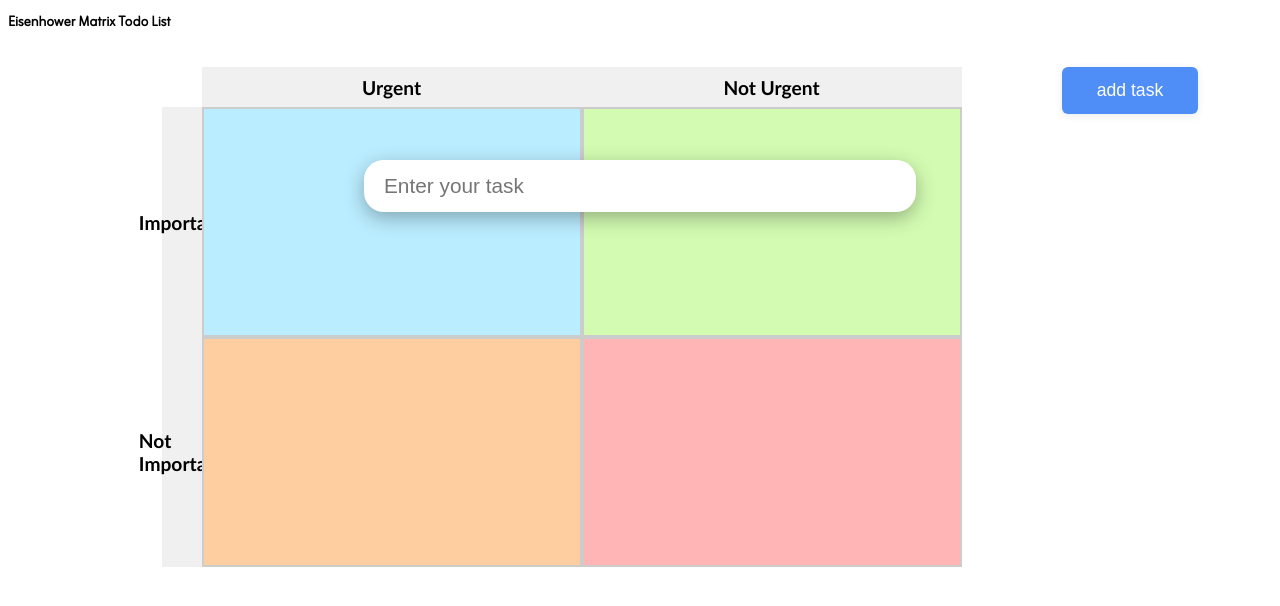
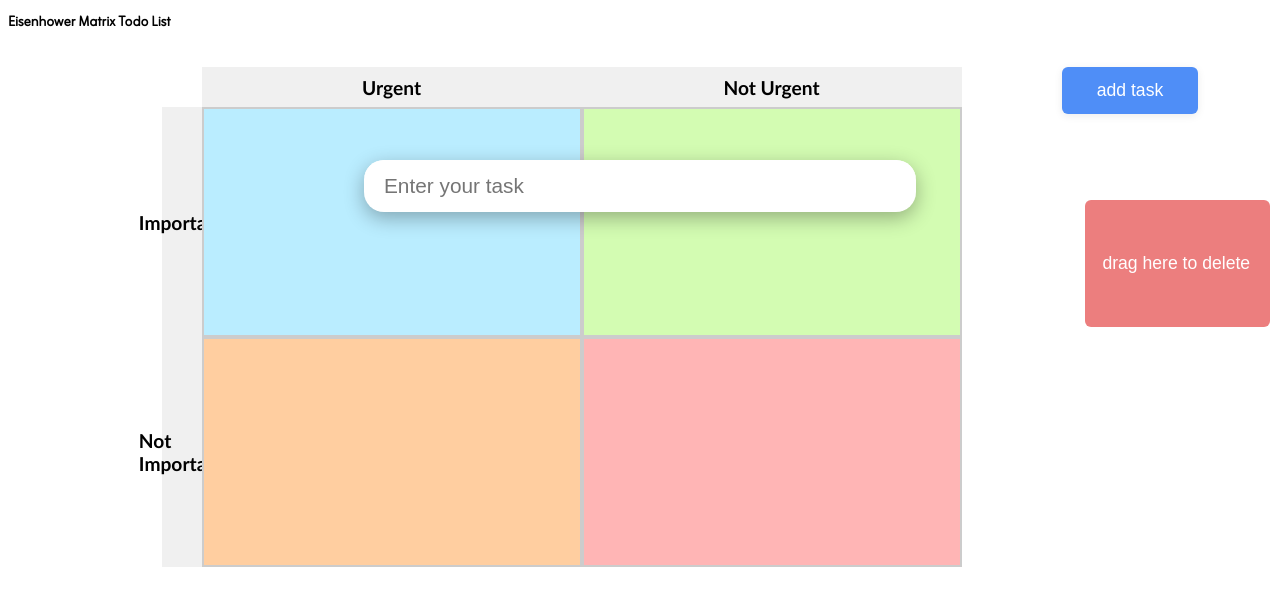
Before and after one commit to elannhong/eisenhowerMatrix, a plain HTML site: page index.html in a window 1280 px wide. Both pictures are taken after a click on the button "add task". Drawn offline with Linux system fonts and the light colour scheme.

Commit message:
added delete task area

```diff
--- a/events.js
+++ b/events.js
@@ -1,6 +1,7 @@
 let addButton = document.querySelector("#add-button");
 let input = document.querySelector("#task-input");
 let taskbox = document.querySelector(".taskbox");
+let delBlock = document.querySelector(".delete-box");
 
 addButton.addEventListener("click",()=>{
     input.style.display = "block";
@@ -40,17 +41,38 @@ function dragStart(e) {
     e.preventDefault();
 }
 
+let isOverBlock = false;
 document.addEventListener("mousemove", (e) => {
     if (isDragging && dragTarget) {
         dragTarget.style.left = (e.clientX - offsetX) + "px";
         dragTarget.style.top = (e.clientY - offsetY) + "px";
     }
+    const dragRect = dragTarget.getBoundingClientRect();
+    const blockRect = delBlock.getBoundingClientRect();
+    isOverBlock = (
+        dragRect.left<blockRect.right &&
+        dragRect.top<blockRect.bottom &&
+        dragRect.bottom>blockRect.top &&
+        dragRect.right>blockRect.left
+    )
+
+    if (isOverBlock) {
+        delBlock.style.background = "rgb(255, 0, 0)#"; // Highlight when over
+    }
+    else {
+        delBlock.style.background = "";
+    }
 });
 
 document.addEventListener("mouseup", () => {
     if (dragTarget) dragTarget.style.cursor = "grab";
+    if(isOverBlock){
+        dragTarget.remove();
+    }
     isDragging = false;
     dragTarget = null;
+    isOverBlock = false;
+    delBlock.style.background = ""; // Reset highlight
 });
 
 // Attach drag logic to the original taskbox
--- a/index.html
+++ b/index.html
@@ -15,6 +15,7 @@
             <div class="input-wrapper">
                 <input type="text" id="task-input" placeholder="Enter your task">
             </div>
+            <div class="delete-box">drag here to delete</div>
             <div class="taskbox-wrapper">
                 <div class="taskbox" draggable="true"></div>
             </div>
@@ -33,6 +34,7 @@
                     <div class="quadrant" id="notU-notI"></div>
                 </div>
                 <button id="add-button">add task</button>
+
             </div>
         </main>
 
--- a/style.css
+++ b/style.css
@@ -134,6 +134,25 @@ box-shadow:
     padding: 10px;
 }
 
+.delete-box{
+  display: block;
+  width: 150px;
+  background-color: rgb(236, 126, 126);
+  color: white;
+  border: none;
+  padding: 3em 1em;
+  border-radius: 6px;
+  font-size: 1.1em;
+  margin: 0;
+  margin-top: 0;
+  align-self: flex-block;
+  position: absolute;
+  right: 10px;
+  top: 200px;
+  font-family: Arial, Helvetica, sans-serif;
+}
+
+
 @font-face {
   font-family: "CustomFont";
   src: url("Zain/Zain-Light.ttf") format("truetype");
```
